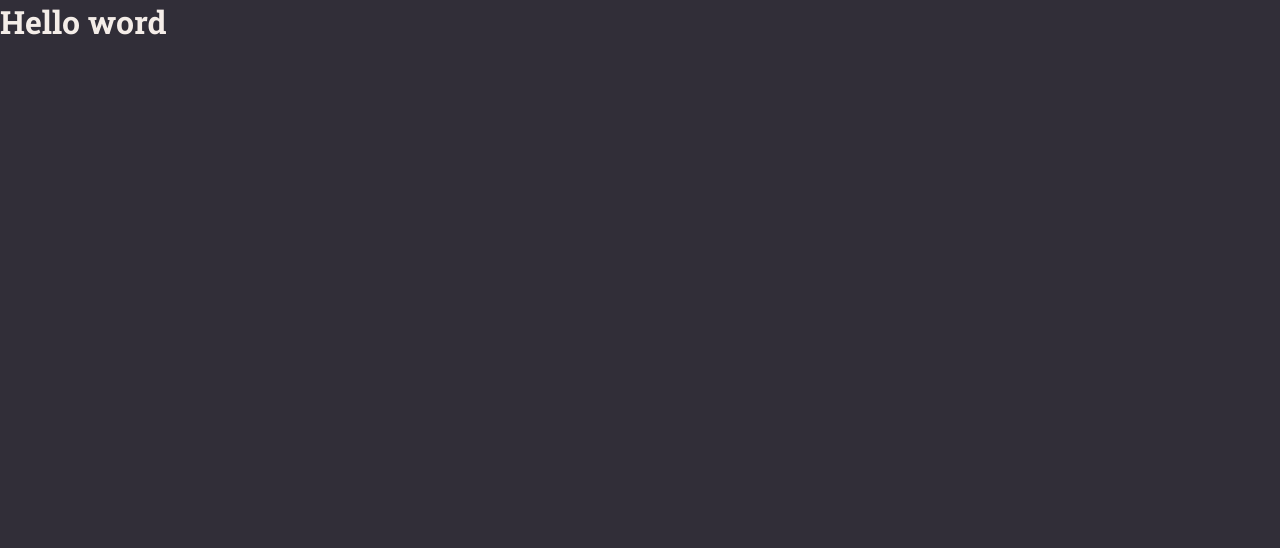
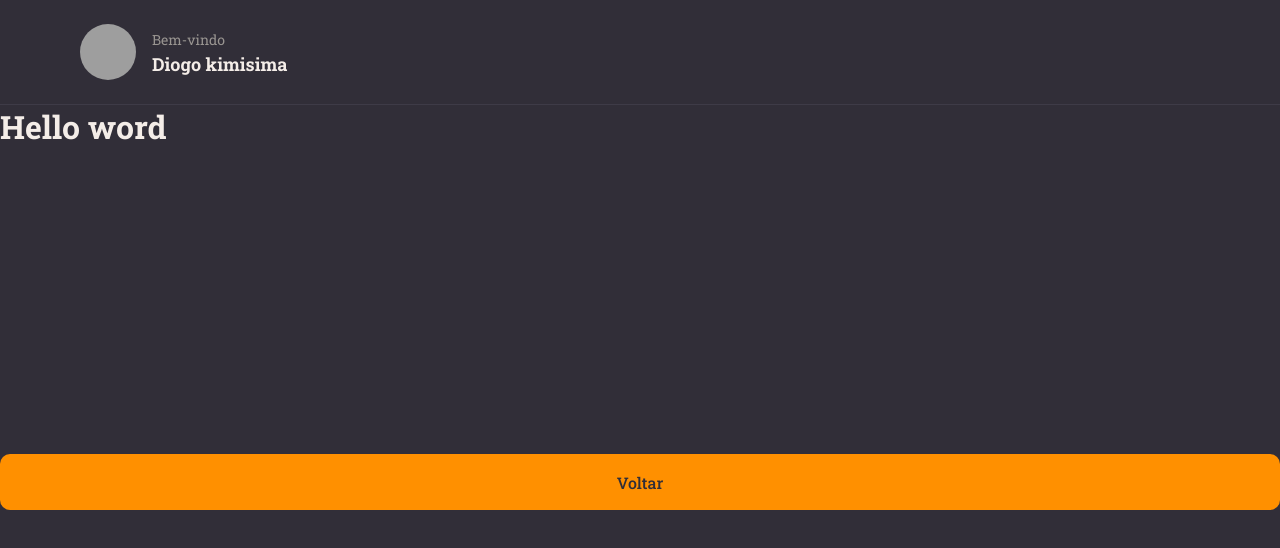
Before and after one commit to diogokimisima/RocketNotes, a React (Vite) app: page / in a window 1280 px wide. Shown: the top 548 px of the page. Built offline with nearby package versions, Linux system fonts and the light colour scheme; grey boxes are pictures that could not be loaded.

Commit message:
making the header components

```diff
--- a/package.json
+++ b/package.json
@@ -10,6 +10,7 @@
     "preview": "vite preview"
   },
   "dependencies": {
+    "prop-types": "^15.8.1",
     "react": "^18.2.0",
     "react-dom": "^18.2.0",
     "styled-components": "^6.1.11"
--- /dev/null
+++ b/src/components/Button/index.jsx
@@ -0,0 +1,19 @@
+import { Container } from '../Button/style';
+import PropTypes from 'prop-types';
+
+export function Button({ title, loading = false, ...rest }) {
+    return (
+        <Container
+            type="button"
+            disabled={loading}
+            {...rest}
+        >
+            { loading ? 'Carregando...' : title}
+        </Container>
+    )
+}
+
+Button.propTypes = {
+    title: PropTypes.string.isRequired,
+    loading: PropTypes.string.isRequired
+};
--- /dev/null
+++ b/src/components/Button/style.js
@@ -0,0 +1,18 @@
+import styled from "styled-components";
+
+export const Container = styled.button`
+    width: 100%;
+    background-color: ${({ theme }) => theme.COLORS.ORANGE};
+    color: ${({ theme }) => theme.COLORS.BACKGROUND_800};
+
+    height: 56px;
+    border: 0;
+    padding: 0 16px;
+    margin-top: 16px;
+    border-radius: 10px;
+    font-weight: 500;
+
+    &:disabled {
+        opacity: 0.5;
+    }
+`
--- /dev/null
+++ b/src/components/Header/index.jsx
@@ -0,0 +1,19 @@
+import { Container, Profile } from "./styles";
+
+export function Header() {
+    return (
+        <Container>
+            <Profile>
+                <img
+                    src="https://github.com/diogokimisima.png"
+                    alt="Foto do usuário"
+                />
+
+                <div>
+                    <span>Bem-vindo</span>
+                    <strong>Diogo kimisima</strong>
+                </div>
+            </Profile>
+        </Container>
+    )
+}
--- /dev/null
+++ b/src/components/Header/styles.js
@@ -0,0 +1,45 @@
+import styled from "styled-components";
+
+export const Container = styled.header `
+    grid-area: header;
+
+    height: 105px;
+    width: 100%;
+
+    border-bottom-width: 1px;
+    border-bottom-style: solid;
+    border-bottom-color: ${({ theme }) => theme.COLORS.BACKGROUND_700};
+
+    display: flex;
+    justify-content: space-between;
+    padding: 0 80px;
+
+`
+
+export const Profile = styled.div `
+    display: flex;
+    align-items: center;
+
+    > img  {
+        width: 56px;
+        height: 56px;
+        border-radius: 50%;
+    }
+
+    > div {
+        display: flex;
+        flex-direction: column;
+        margin-left: 16px;
+        line-height:24px;
+
+        span {
+            font-size: 14px;
+            color: ${({ theme }) => theme.COLORS.GRAY_100}
+        }
+
+        strong {
+            font-size: 18px;
+            color: ${({ theme }) => theme.COLORS.WHITE}
+        }
+    }
+`
--- a/src/pages/Details/index.jsx
+++ b/src/pages/Details/index.jsx
@@ -1,9 +1,13 @@
 import { Container } from "./styles.js";
+import { Header } from "../../components/Header";
+import { Button } from "../../components/Button";
 
 export function Details() {
   return (
     <Container>
+      <Header/>
       <h1>Hello word</h1>
+      <Button title="Voltar"/>
     </Container>
   )
 }
--- a/src/pages/Details/styles.js
+++ b/src/pages/Details/styles.js
@@ -1,5 +1,12 @@
 import styled from 'styled-components';
 
 export const Container = styled.div`
+   width: 100%;
+   height: 100vh;
 
+   display: grid;
+   grid-template-rows: 105px auto;
+   grid-template-areas:
+   "header"
+   "content"
 `;
```
Also changed, not shown: 1 other file (tests, documents, lock files or other folders).
